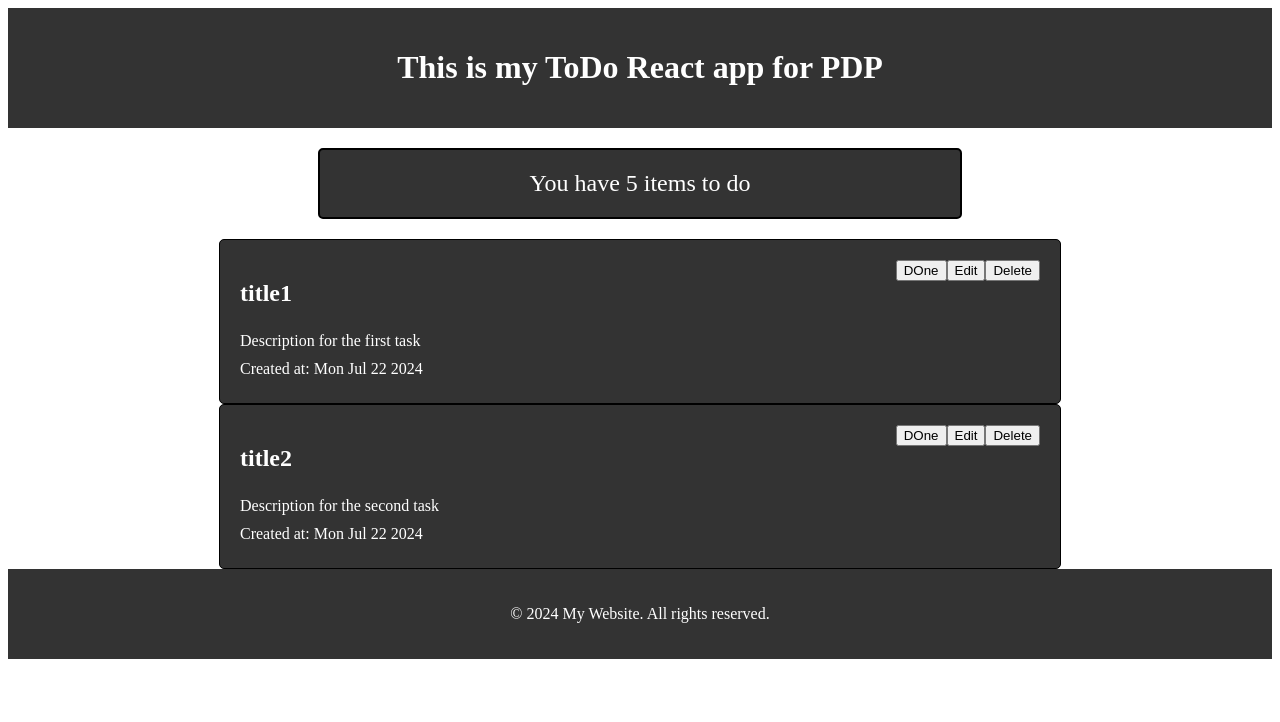
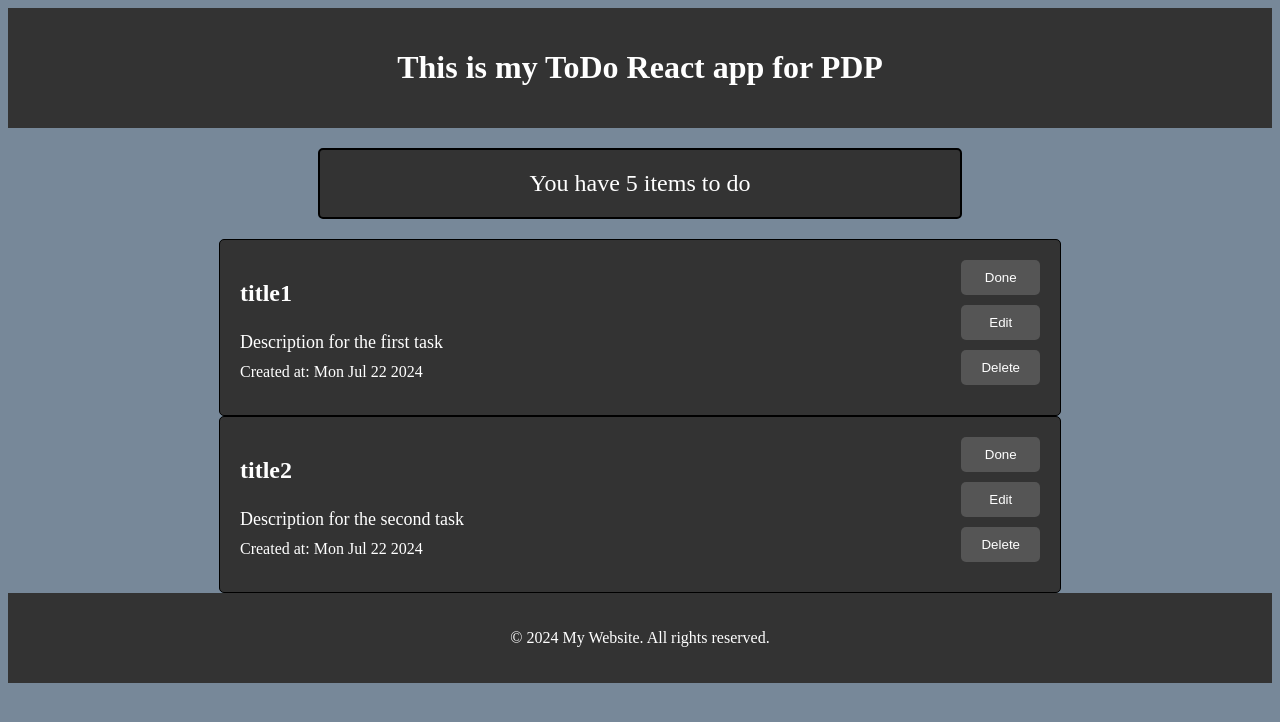
Before and after one commit to misterio33/AngularToDo, an Angular app: page / in a window 1280 px wide. Shown: the top 722 px of the page. Built offline with nearby package versions, Linux system fonts and the light colour scheme.

Commit message:
css fixes

```diff
--- a/src/app/todo-item/todo-item.component.html
+++ b/src/app/todo-item/todo-item.component.html
@@ -15,16 +15,16 @@
           />
         </>
       ) : ( -->
-        <h1 className="title">{{ todoItem.title }}</h1>
-        <p className="description">{{ todoItem.description }}</p>
+        <h1 class="title">{{ todoItem.title }}</h1>
+        <p class="description">{{ todoItem.description }}</p>
         <p>Created at: {{ todoItem.createdAt.toDateString() }}</p>
     </div>
 
-    <div className="buttons">
+    <div class="buttons">
         @if(isEditing){
         <button (click)="handleSave()">Save</button>
         } @else{
-        <button (click)="handleDone()">DOne</button>
+        <button (click)="handleDone()">Done</button>
         <button (click)="handleEdit()">Edit</button>
         <button (click)="handleDelete()">Delete</button>
         }
--- a/src/styles.css
+++ b/src/styles.css
@@ -1 +1,4 @@
 /* You can add global styles to this file, and also import other style files */
+body {
+    background-color: lightslategray;
+}
```
